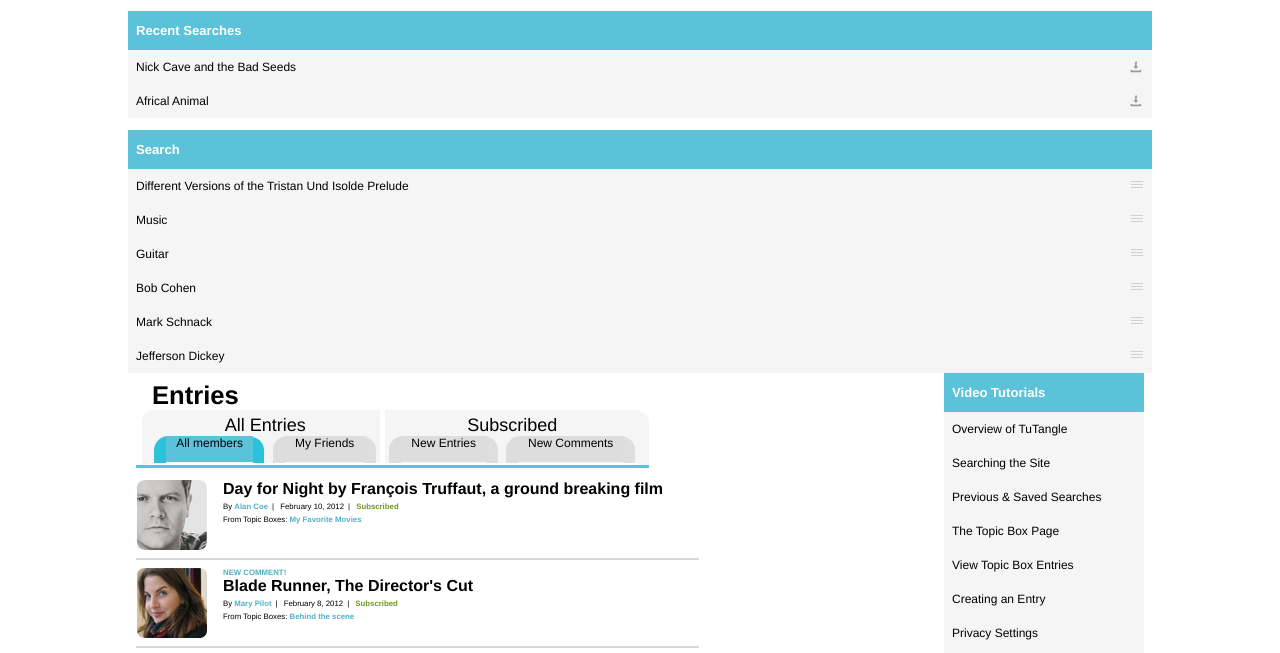
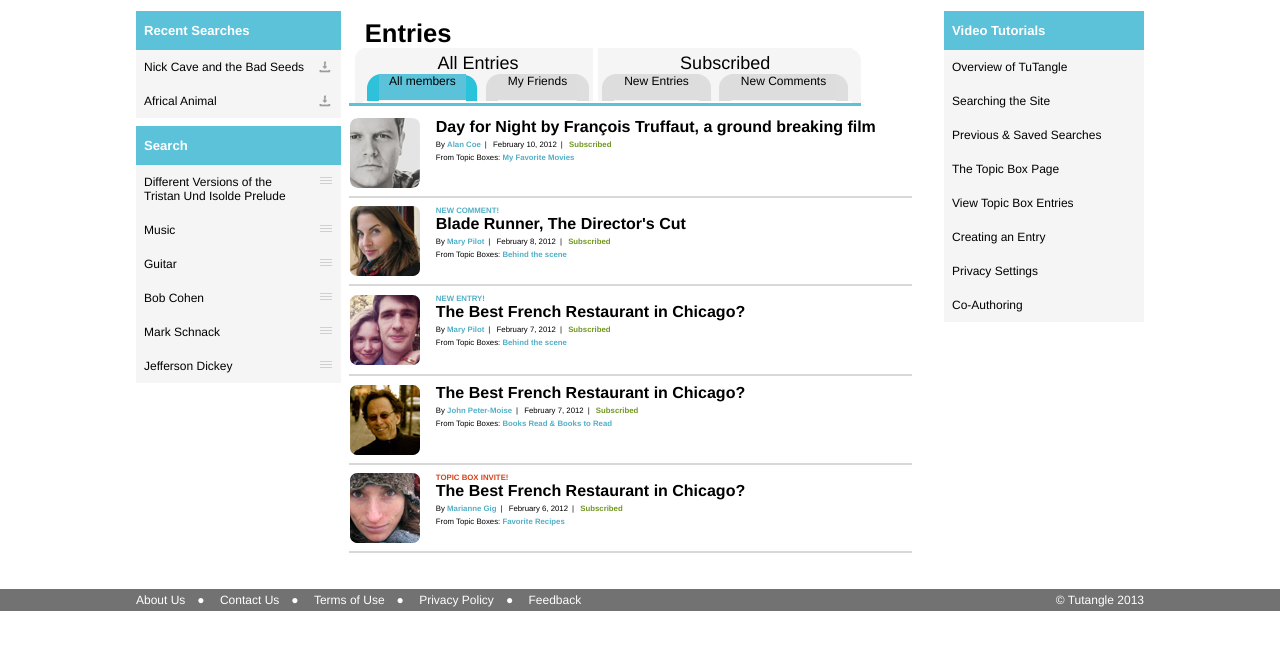
Before and after one commit to nabinchaulagain/leapfrog-assignments, a plain HTML site: page 1a-home-search-responsive/index.html in a window 1280 px wide. Shown: the part 114-767 px from the top of the page. Drawn offline with Linux system fonts and the light colour scheme; a web font is replaced by a local one.

Commit message:
add other non mobile styles

```diff
--- a/1a-home-search-responsive/css/responsive.css
+++ b/1a-home-search-responsive/css/responsive.css
@@ -143,23 +143,29 @@
     font-size: 12px;
     padding: 0;
   }
+  .main-left {
+    width: 90%;
+  }
   .main-mid {
-    width: 65%;
+    width: 60%;
     float: left;
   }
   .main-right {
-    width: 20%;
+    width: 25%;
     float: right;
     display: block;
     margin-right: 8px;
   }
   .sidebar .sidebar-header {
     font-size: 70%;
-    padding: 10px 6px;
+    padding: 10px 4px;
+  }
+  .sidebar {
+    margin-bottom: 8px;
   }
   .sidebar .sidebar-item {
     font-size: 60%;
-    padding: 8px 4px;
+    padding: 8px 2px;
   }
   .entry-content > div,
   .entry-content .entry-info {
@@ -197,8 +203,10 @@
     margin-right: 8px;
   }
   .main-left {
+    margin-left: 8px;
     width: 25%;
     display: initial;
+    float: left;
   }
   .main-mid {
     margin: 0 8px;
@@ -235,6 +243,12 @@
   }
   .footer-nav {
     display: block;
+  }
+  .footer-nav li {
+    display: inline;
+  }
+  .footer-nav li::after {
+    content: "\25CF";
   }
 }
 @media only screen and (min-width: 992px) {
```
